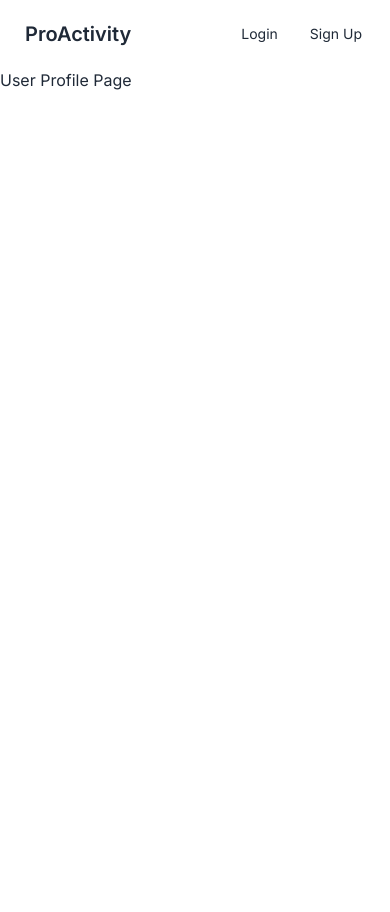
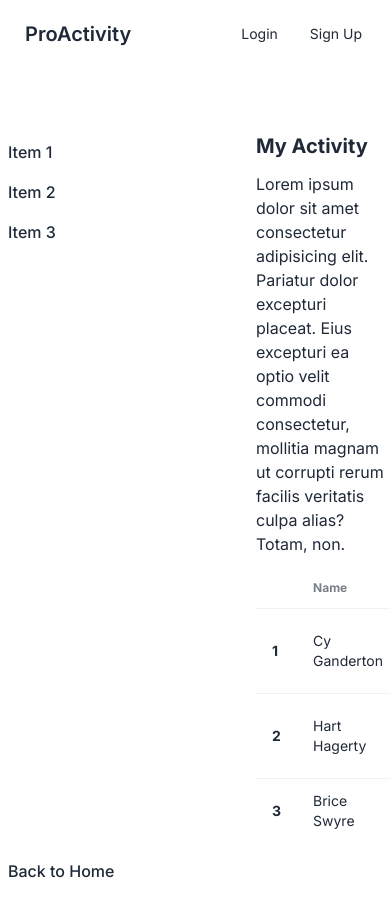
Before and after one commit to adilraja11/proactivy-codeminds, a Next.js app: page /profile in a window 390 px wide. Before the commit the page ends 844 px from the top, so only its background shows below. Built offline with nearby package versions, Linux system fonts and the light colour scheme.

Commit message:
new branch, fetching API

```diff
--- a/next.config.mjs
+++ b/next.config.mjs
@@ -1,4 +1,8 @@
 /** @type {import('next').NextConfig} */
-const nextConfig = {};
+const nextConfig = {
+  images: {
+    domains: ["daisyui.com", "fakeimg.pl"],
+  },
+};
 
 export default nextConfig;
--- a/package.json
+++ b/package.json
@@ -15,6 +15,7 @@
     "bcrypt": "^5.1.1",
     "jose": "^5.2.3",
     "jsonwebtoken": "^9.0.2",
+    "lucide-react": "^0.360.0",
     "nanoid": "^5.0.6",
     "next": "14.1.3",
     "prisma": "^5.10.2",
--- a/src/app/activity/page.js
+++ b/src/app/activity/page.js
@@ -1,5 +1,21 @@
-export default function Page() {
-  return (
-    <div>Activity List Page</div>
-  );
+import Activity from "@/components/activity/activity";
+
+async function getActivities(queryValue) {
+  if (queryValue) {
+    const res = await fetch(
+      `http://localhost:3000/api/v1/activity?query=${queryValue}`
+    );
+    const data = await res.json();
+    return data;
+  }
+  const res = await fetch("http://localhost:3000/api/v1/activity", {});
+  const data = await res.json();
+  return data;
 }
+
+export default async function Page({ searchParams }) {
+  const query = searchParams.query;
+  const { data } = await getActivities(query);
+
+  return <Activity activityData={data} />;
+}
--- /dev/null
+++ b/src/app/profile/layout.js
@@ -0,0 +1,47 @@
+"use client";
+
+import Link from "next/link";
+import React, { useEffect, useState } from "react";
+
+export default function Layout({ children }) {
+  const [user, setUser] = useState(null);
+
+  return (
+    <div>
+      <div className="w-full h-screen py-10">
+        <main className="max-w-7xl m-auto space-y-6">
+          <header className="w-full flex justify-between items-center">
+            <div className="flex gap-2 items-center"></div>
+          </header>
+          <div className="flex">
+            <aside className=" w-64 flex flex-col justify-between gap-80">
+              <div>
+                <Link className="block" href="/dashboard">
+                  <div className="flex gap-2 items-center hover:bg-primary/5 p-2 font-medium cursor-pointer rounded-xl transition duration-200 ease-in-out">
+                    <p>Item 1</p>
+                  </div>
+                </Link>
+                <Link className="block" href="/dashboard">
+                  <div className="flex gap-2 items-center hover:bg-primary/5 p-2 font-medium cursor-pointer rounded-xl transition duration-200 ease-in-out">
+                    <p>Item 2</p>
+                  </div>
+                </Link>
+                <Link className="block" href="/dashboard">
+                  <div className="flex gap-2 items-center hover:bg-primary/5 p-2 font-medium cursor-pointer rounded-xl transition duration-200 ease-in-out">
+                    <p>Item 3</p>
+                  </div>
+                </Link>
+              </div>
+              <Link className="block" href="/">
+                <div className="flex gap-2 items-center hover:bg-primary/5 p-2 font-medium cursor-pointer rounded-xl transition duration-200 ease-in-out">
+                  <p>Back to Home</p>
+                </div>
+              </Link>
+            </aside>
+            <section className="w-[calc(100%-16rem)]">{children}</section>
+          </div>
+        </main>
+      </div>
+    </div>
+  );
+}
--- a/src/app/profile/page.js
+++ b/src/app/profile/page.js
@@ -1,5 +1,11 @@
+import { ActivityTable } from "@/components/profile/activitytable";
+
 export default function Page() {
   return (
-    <div>User Profile Page</div>
+    <div>
+      <div>
+        <ActivityTable />
+      </div>
+    </div>
   );
 }
--- /dev/null
+++ b/src/components/activity/activity.jsx
@@ -0,0 +1,20 @@
+import { ActivityCard } from "@/components/activity/activitycard";
+import { Appbar } from "@/components/navigation/appbar";
+import { MainComponent } from "./feature";
+
+export default function Activity({ activityData }) {
+    return (
+        <div>
+            <div className="max-w-7xl mx-auto mb-12 space-y-6">
+                <div>
+                    <MainComponent />
+                </div>
+                <section className="grid grid-cols-3 gap-8">
+                    {activityData.map(({ id, title, category, description, featuredImage, pricing }) => {
+                        return <ActivityCard key={id} id={id} title={title} category={category} description={description} pricing={pricing} />
+                    })}
+                </section>
+            </div>
+        </div>
+    );
+}
--- /dev/null
+++ b/src/components/activity/activitycard.jsx
@@ -0,0 +1,26 @@
+import Image from 'next/image';
+import Link from 'next/link';
+import React from 'react';
+
+export const ActivityCard = ({ title, category, description, imgSrc, pricing, id }) => {
+    return (
+        <div className="card bg-white shadow-xl text-black">
+            <figure>
+                <Image src="https://fakeimg.pl/440x320/" width={440} height={320} alt="Shoes" className="object-cover hover:scale-105 transition duration-300" />
+            </figure>
+            <div className="card-body">
+                <p className="text-xs font-semibold text-primary">{category}</p>
+                <h2 className="card-title">
+                    {title}
+                    <div className="badge badge-primary badge-sm">{pricing}</div>
+                </h2>
+                <p>{description} </p>
+                <Link href={`/activity/${id}`}>
+                    <div className="card-actions justify-end">
+                        <button className="btn btn-primary">See Details</button>
+                    </div>
+                </Link>
+            </div>
+        </div>
+    );
+};
--- /dev/null
+++ b/src/components/activity/dropdown.jsx
@@ -0,0 +1,22 @@
+import React from 'react'
+
+export const Dropdown = () => {
+    return (
+        <div className="dropdown">
+            <div tabIndex={0} role="button" className="btn m-1">
+                Categories
+            </div>
+            <ul
+                tabIndex={0}
+                className="dropdown-content z-10 menu p-2 shadow bg-base-100 rounded-box w-52"
+            >
+                <li>
+                    <a>Item 1</a>
+                </li>
+                <li>
+                    <a>Item 2</a>
+                </li>
+            </ul>
+        </div>
+    )
+}
--- /dev/null
+++ b/src/components/activity/feature.jsx
@@ -0,0 +1,14 @@
+import React from 'react';
+import { SearchBar } from './searchbar';
+import { Dropdown } from './dropdown';
+
+export const MainComponent = () => {
+    return (
+        <div>
+            <div className="flex justify-between items-center">
+                <SearchBar />
+                <Dropdown />
+            </div>
+        </div>
+    );
+};
--- /dev/null
+++ b/src/components/activity/searchbar.jsx
@@ -0,0 +1,33 @@
+"use client";
+
+import { useState } from 'react';
+import { useRouter } from 'next/navigation'; // Perhatikan penggunaan next/navigation di sini
+import { Search } from 'lucide-react';
+
+export const SearchBar = () => {
+    const [query, setQuery] = useState("");
+    const router = useRouter();
+
+    function handleSearch(e) {
+        setQuery(e.target.value);
+    }
+
+    async function handlePushSearch(event) {
+        if (event.code === "Enter") {
+            router.push(`/activity?search=${query}`);
+        }
+    }
+
+    return (
+        <div>
+            <div className="flex justify-between items-center">
+                <div className="relative w-full">
+                    <div className="absolute inset-y-0 left-0 pl-3 flex items-center pointer-events-none">
+                        <Search className="text-gray-500" />
+                    </div>
+                    <input type="text" placeholder="Search..." value={query} onChange={handleSearch} onKeyUp={handlePushSearch} className="input-bordered pl-10 w-full md:w-[55rem] lg:w-[72rem] xl:w-120" />
+                </div>
+            </div>
+        </div>
+    );
+};
--- /dev/null
+++ b/src/components/profile/activitytable.jsx
@@ -0,0 +1,42 @@
+import React from 'react'
+
+export const ActivityTable = () => {
+    return (
+        <div className="max-w-7xl mx-auto mb-12 space-y-3">
+            <div className='text-xl font-bold'>My Activity</div>
+            <p>Lorem ipsum dolor sit amet consectetur adipisicing elit. Pariatur dolor excepturi placeat. Eius excepturi ea optio velit commodi consectetur, mollitia magnam ut corrupti rerum facilis veritatis culpa alias? Totam, non.</p>
+            <div className="overflow-x-auto">
+                <table className="table">
+                    <thead>
+                        <tr>
+                            <th></th>
+                            <th>Name</th>
+                            <th>Send Date</th>
+                            <th>Status</th>
+                        </tr>
+                    </thead>
+                    <tbody>
+                        <tr>
+                            <th>1</th>
+                            <td>Cy Ganderton</td>
+                            <td>Quality Control Specialist</td>
+                            <td>Approved</td>
+                        </tr>
+                        <tr>
+                            <th>2</th>
+                            <td>Hart Hagerty</td>
+                            <td>Desktop Support Technician</td>
+                            <td>Approved</td>
+                        </tr>
+                        <tr>
+                            <th>3</th>
+                            <td>Brice Swyre</td>
+                            <td>Tax Accountant</td>
+                            <td>Rejected</td>
+                        </tr>
+                    </tbody>
+                </table>
+            </div>
+        </div>
+    )
+}
```
Also changed, not shown: 1 other file (tests, documents, lock files or other folders).
